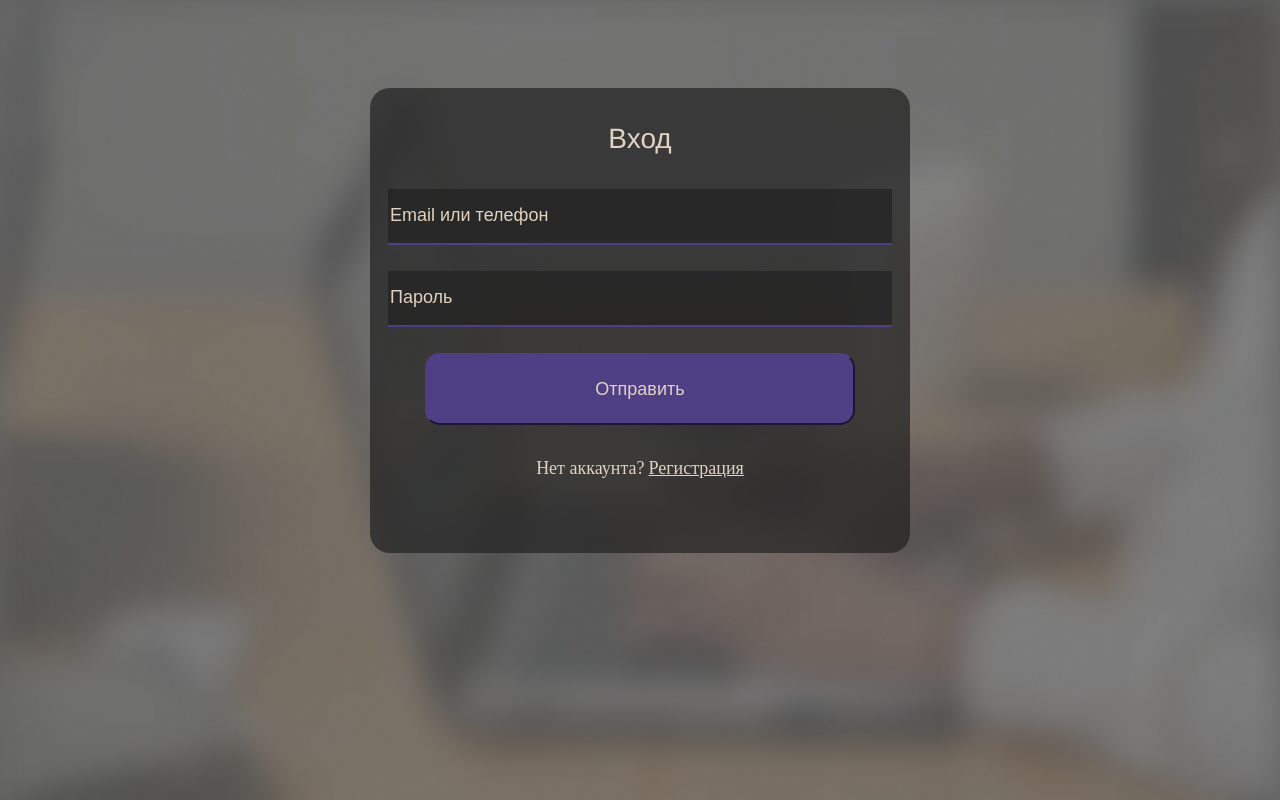
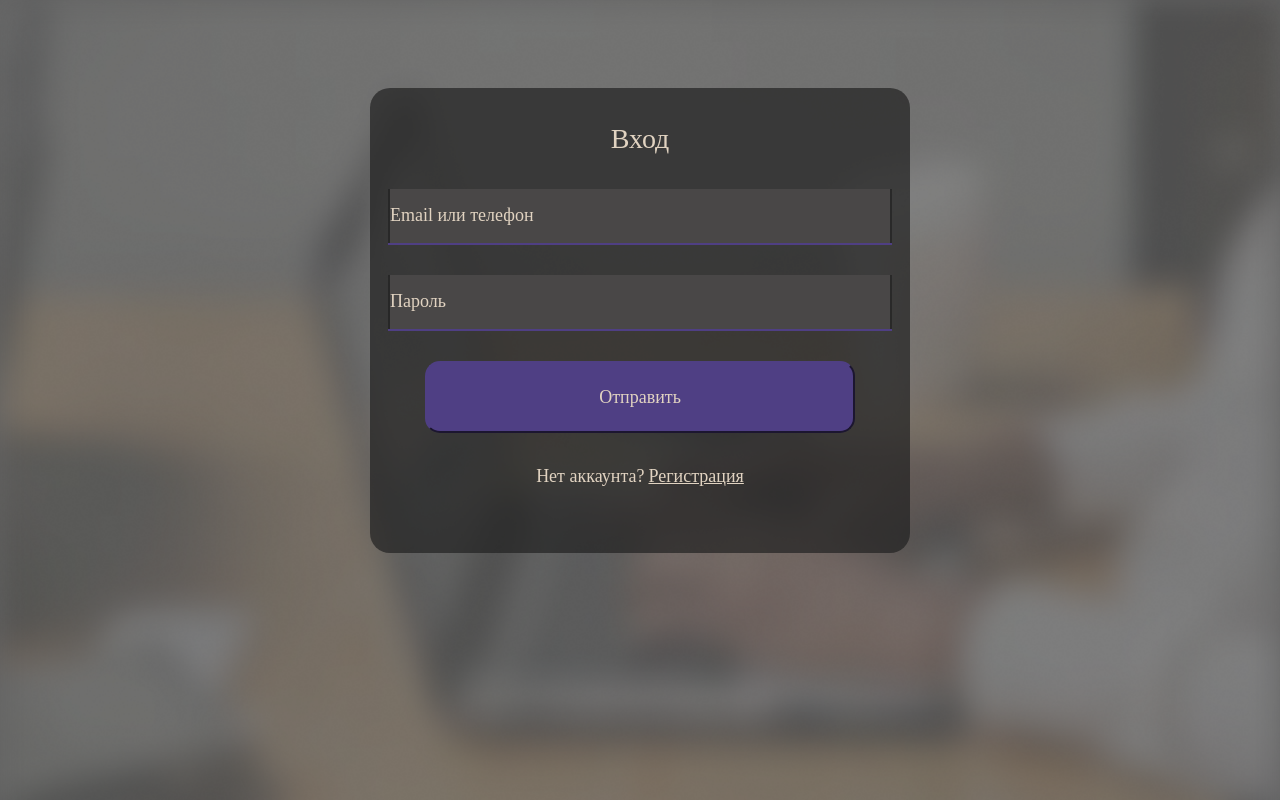
Before and after one commit to wklipach/react_login, a React (Create React App) app: page / in a window 1280 px wide. Built offline with nearby package versions, Linux system fonts and the light colour scheme; a web font is replaced by a local one.

Commit message:
login form b3

```diff
--- a/src/login/Login.css
+++ b/src/login/Login.css
@@ -12,9 +12,9 @@ body {
     background-size: cover;
     background-image: url(Background.png);
     background-color: rgba(34, 34, 34, 0.7);
-
 }
 .login__form {
+    font-family: Montserrat;
     position: relative;
     margin-top: calc((50% - 465px)/2);
     margin-left: calc(50% - 540px/2);
@@ -31,7 +31,6 @@ body {
     line-height: 22px;
 }
 .login__form__title {
-    font-family: Helvetica Neue;
     font-size: 28px;
     font-style: normal;
     font-weight: 200;
@@ -39,12 +38,8 @@ body {
     text-align: center;
     padding: 30px 0;
 }
-.login__form__label {
-    color: blue;
-    font-size: 1em;
-    font-weight: 200;
-}
 .login__form__input {
+    font-family: Montserrat;
     width: 500px;
     height: 52px;
     margin: 0 auto;
@@ -52,14 +47,14 @@ body {
     font-weight: 200;
     font-size: 18px;
     line-height: 22px;
-    background: rgba(34, 34, 34, 0.7);
-
+    background: inherit;
     border: none;
     border-bottom: 2px solid #4F3F84;
-    margin-bottom: 26px;
+    margin-bottom: 30px;
+    outline:none;
 }
-
 .login__form__input:focus {
+    background: inherit;
     border-bottom: 2px solid #E1D3C1;
 }
 
@@ -67,17 +62,21 @@ body {
     background-color: #504D49;
     border-color: rgba(34, 34, 34, 0.7);
 }
-::-webkit-input-placeholder {color:#E1D3C1;}
-::-moz-placeholder          {color:#E1D3C1;}/* Firefox 19+ */
-:-moz-placeholder           {color:#E1D3C1;}/* Firefox 18- */
-:-ms-input-placeholder      {color:#E1D3C1;}
+::-webkit-input-placeholder {background: rgba(87, 85, 85, 0.7);color:#E1D3C1;padding:30px 0;}
+::-moz-placeholder          {background: rgba(87, 85, 85, 0.7);color:#E1D3C1;}/* Firefox 19+ */
+:-moz-placeholder           {background: rgba(87, 85, 85, 0.7);color:#E1D3C1;}/* Firefox 18- */
+:-ms-input-placeholder      {background: rgba(87, 85, 85, 0.7);color:#E1D3C1;}
 
-:focus::-webkit-input-placeholder {position:relative;top:-20px;font-size:11px;line-height: 3em;}
-:focus::-moz-placeholder          {font-size:0.8em; line-height: 1;}
-:focus:-moz-placeholder           {font-size:0.8em; line-height: 1;}
-:focus:-ms-input-placeholder      {font-size:0.8em; line-height: 1;}
+:focus::-webkit-input-placeholder {position:relative;top:-20px;font-size:0.8em;line-height: 3em;background: rgba(87, 85, 85, 0.7);}
+:focus::-moz-placeholder          {height: 85px;font-size:0.8em; line-height: 1;background: rgba(87, 85, 85, 0.7);}
+:focus:-moz-placeholder           {font-size:0.8em; line-height: 1;background: rgba(87, 85, 85, 0.7);}
+:focus:-ms-input-placeholder      {font-size:0.8em; line-height: 1;background: rgba(87, 85, 85, 0.7);}
 
-.login__submit__button {
+
+
+
+.login__submit__button, button {
+    font-family: Montserrat;
     font-weight: 300;
     font-size: 18px;
     line-height: 22px;
@@ -85,11 +84,12 @@ body {
     height: 72px;
     margin: 0 auto;
     margin-bottom: 32px;
-    background-color: #4F3F84;
+    background: #4F3F84;
     border-color: #4F3F84;
     border-radius: 15px;
     color: inherit;
     cursor: pointer;
+    outline:none;
 }
 .login__submit__button:hover {
     background-color: #5C34FA;
@@ -111,13 +111,155 @@ body {
 .login__register:hover {
     cursor: pointer;
 }
-.login__no-login:hover {
+
+
+
+/*
+
+
+
+#F2512D  Красный
+#57B535  Зеленый
+
+
+
+:checked::-webkit-input-placeholder {position:relative;top:-20px;font-size:11px;line-height: 3em;background: rgba(87, 85, 85, 0.7);}
+:checked::-moz-placeholder          {font-size:0.8em; line-height: 1;background: rgba(87, 85, 85, 0.7);}
+:checked:-moz-placeholder           {font-size:0.8em; line-height: 1;background: rgba(87, 85, 85, 0.7);}
+:checked:-ms-input-placeholder      {font-size:0.8em; line-height: 1;background: rgba(87, 85, 85, 0.7);}
+
+*/
+
+@media screen and (min-width: 320px) and (max-width: 727.98px) {}
+
+/*
+@font-face {
+    font-family: 'Montserrat';
+    src: local('Montserrat'), url(../fonts/Montserrat/Montserrat-Regular.ttf) format('truetype');
+}
+*/
+* {
+    color: #E1D3C1;
+}
+body {
+    font-family: Montserrat;
+    background-size: cover;
+    background-image: url(Background.png);
+    background-color: rgba(34, 34, 34, 0.7);
+}
+.login__form {
+    font-family: Montserrat;
+    position: relative;
+    margin-top: calc((50% - 465px)/2);
+    margin-left: calc(50% - 540px/2);
+    display: flex;
+    flex-direction: column;
+    text-align: center;
+    width: 540px;
+    height: 465px;
+    background: rgba(34, 34, 34, 0.7);
+    border-radius: 20px;
+    font-size: 18px;
+    font-style: normal;
+    font-weight: 200;
+    line-height: 22px;
+}
+.login__form__title {
+    font-size: 28px;
+    font-style: normal;
+    font-weight: 200;
+    line-height: 41px;
+    text-align: center;
+    padding: 30px 0;
+}
+.login__form__input {
+    font-family: Montserrat;
+    width: 500px;
+    height: 52px;
+    margin: 0 auto;
+    font-style: normal;
+    font-weight: 200;
+    font-size: 18px;
+    line-height: 22px;
+    background: inherit;
+    border: none;
+    border-bottom: 2px solid #4F3F84;
+    margin-bottom: 30px;
+    outline:none;
+}
+.login__form__input:focus {
+    background: inherit;
+    border-bottom: 2px solid #E1D3C1;
+}
+
+.login__submit__button:focus {
+    background-color: #504D49;
+    border-color: rgba(34, 34, 34, 0.7);
+}
+::-webkit-input-placeholder {background: rgba(87, 85, 85, 0.7);color:#E1D3C1;padding:30px 0;}
+::-moz-placeholder          {background: rgba(87, 85, 85, 0.7);color:#E1D3C1;}/* Firefox 19+ */
+:-moz-placeholder           {background: rgba(87, 85, 85, 0.7);color:#E1D3C1;}/* Firefox 18- */
+:-ms-input-placeholder      {background: rgba(87, 85, 85, 0.7);color:#E1D3C1;}
+
+:focus::-webkit-input-placeholder {position:relative;top:-20px;font-size:0.8em;line-height: 3em;background: rgba(87, 85, 85, 0.7);}
+:focus::-moz-placeholder          {height: 85px;font-size:0.8em; line-height: 1;background: rgba(87, 85, 85, 0.7);}
+:focus:-moz-placeholder           {font-size:0.8em; line-height: 1;background: rgba(87, 85, 85, 0.7);}
+:focus:-ms-input-placeholder      {font-size:0.8em; line-height: 1;background: rgba(87, 85, 85, 0.7);}
+
+
+
+
+.login__submit__button, button {
+    font-family: Montserrat;
+    font-weight: 300;
+    font-size: 18px;
+    line-height: 22px;
+    width: 430px;
+    height: 72px;
+    margin: 0 auto;
+    margin-bottom: 32px;
+    background: #4F3F84;
+    border-color: #4F3F84;
+    border-radius: 15px;
+    color: inherit;
+    cursor: pointer;
+    outline:none;
+}
+.login__submit__button:hover {
+    background-color: #5C34FA;
+    border: #5C34FA;
+}
+.login__submit__button:focus {
+    background-color: #504D49;
+    border-color: #504D49;
+}
+.login__questions {
+    font-family: Montserrat;
+    display: flex;
+    justify-content: center;
+}
+.login__register {
+    text-decoration: underline;
+    padding-left: 4px;
+}
+.login__register:hover {
     cursor: pointer;
 }
 
+/*
 
-/*
+
+
 #F2512D  Красный
-#57B535   Зеленый
+#57B535  Зеленый
 
- */
+
+
+:checked::-webkit-input-placeholder {position:relative;top:-20px;font-size:11px;line-height: 3em;background: rgba(87, 85, 85, 0.7);}
+:checked::-moz-placeholder          {font-size:0.8em; line-height: 1;background: rgba(87, 85, 85, 0.7);}
+:checked:-moz-placeholder           {font-size:0.8em; line-height: 1;background: rgba(87, 85, 85, 0.7);}
+:checked:-ms-input-placeholder      {font-size:0.8em; line-height: 1;background: rgba(87, 85, 85, 0.7);}
+
+*/
+
+@media screen and (min-width: 320px) and (max-width: 727.98px) {}
```
